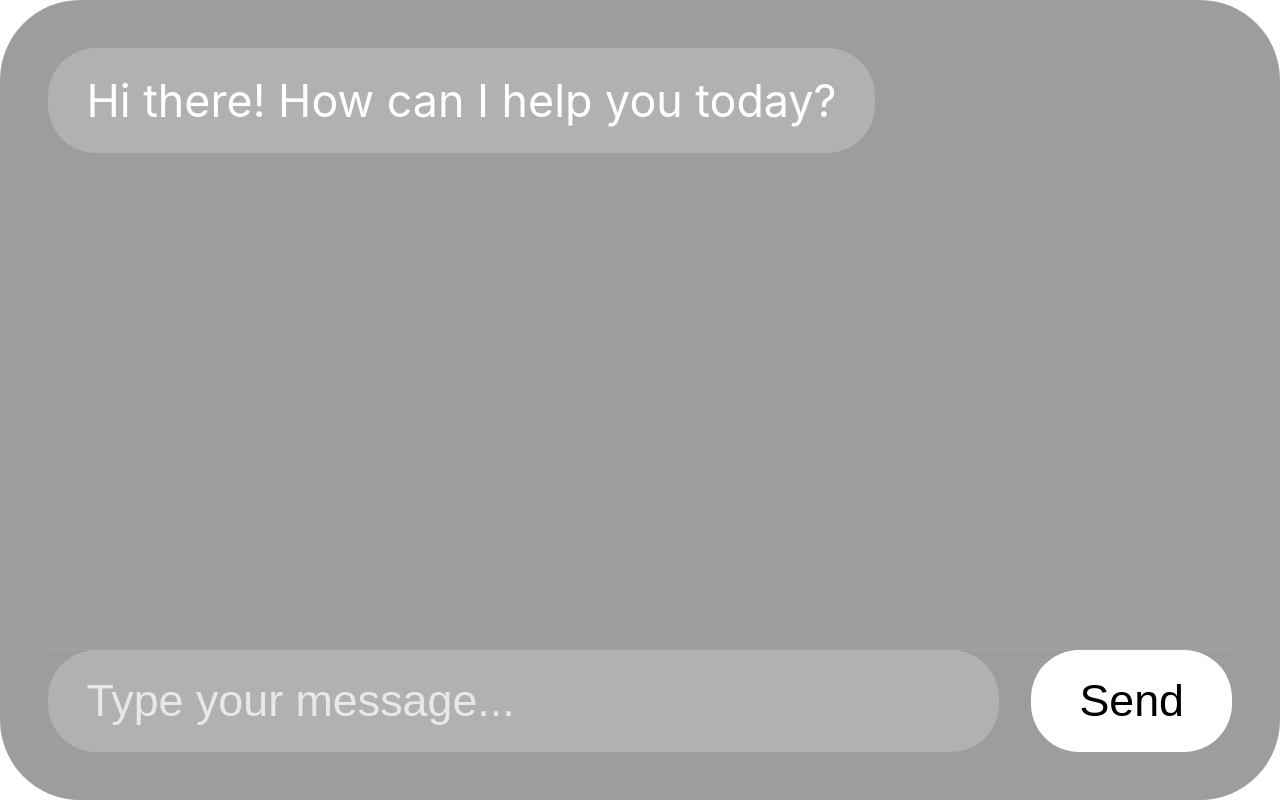
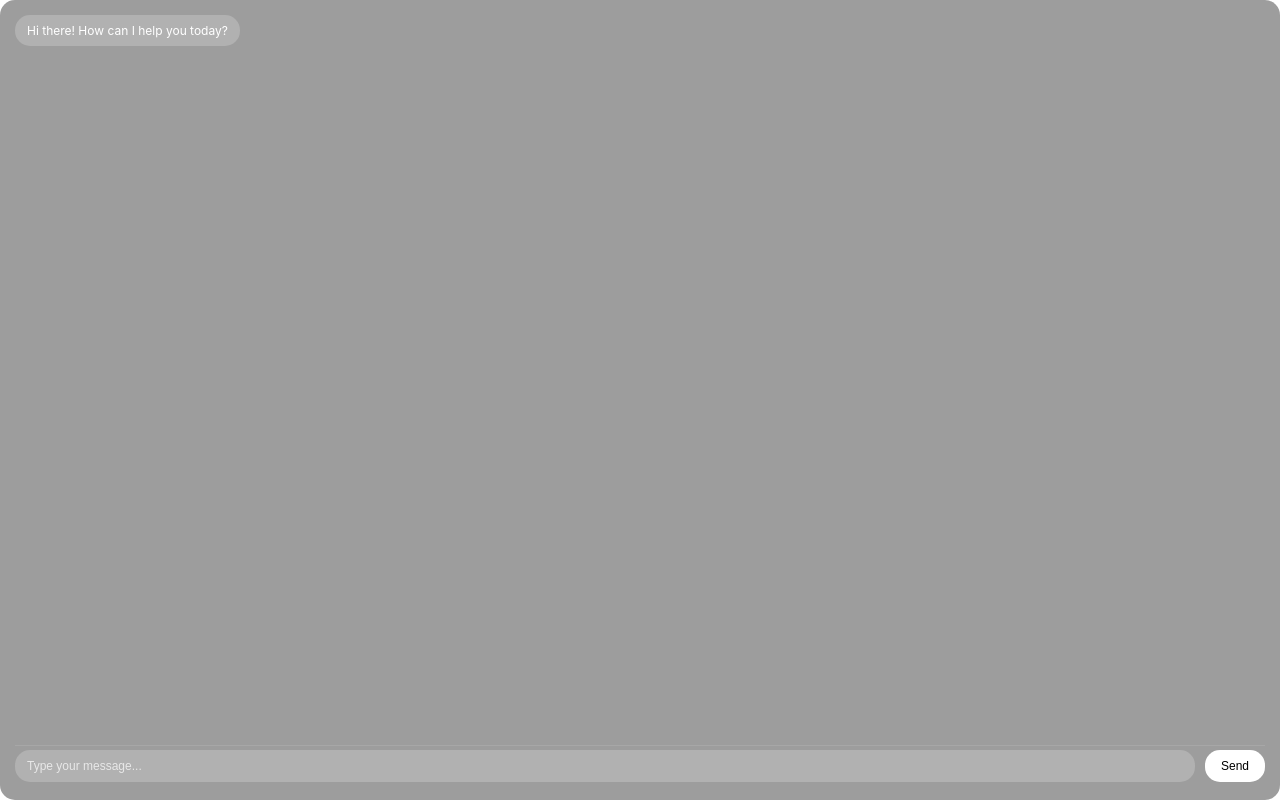
Before and after one commit to jennnniferkuang/picassa, an Electron app: page UI/index.html in a window 1280 px wide. Drawn offline with Linux system fonts and the light colour scheme.

Commit message:
Changed UI minimum size and debugged

```diff
--- a/UI/index.html
+++ b/UI/index.html
@@ -2,7 +2,7 @@
 <html>
   <head>
     <meta charset="UTF-8" />
-    <title>Picasso App</title>
+    <title>Picasso AI</title>
     <link rel="stylesheet" href="styles.css" />
   </head>
   <body>
--- a/UI/styles.css
+++ b/UI/styles.css
@@ -21,12 +21,12 @@ body {
 #chat-container {
   -webkit-app-region: drag;
   background-color: rgba(60, 60, 60, 0.5);
-  border-radius: 10vmin;
+  border-radius: 15px;
   height: 100vh;
   display: flex;
   flex-direction: column;
   overflow: hidden;
-  padding: 6vmin;
+  padding: 15px;
 }
 
 #messages {
@@ -36,15 +36,16 @@ body {
   padding: 0;
   display: flex;
   flex-direction: column;
-  gap: 3.2vmin;
-  margin-bottom: 4vmin;
+  gap: 8px;
+  margin-bottom: 10px;
 }
 
 .message {
-  padding: 3.2vmin 4.8vmin;
-  border-radius: 6vmin;
+  padding: 8px 12px;
+  border-radius: 15px;
   max-width: 80%;
   word-wrap: break-word;
+  font-size: 12px;
 }
 
 .message.bot {
@@ -64,16 +65,19 @@ body {
   padding: 0;
   align-items: center;
   border-top: 1px solid rgba(255, 255, 255, 0.1);
+  height: 40px;
 }
 
 #message-input {
   flex-grow: 1;
   background-color: rgba(255, 255, 255, 0.2);
   border: none;
-  border-radius: 6vmin;
-  padding: 3.2vmin 4.8vmin;
+  border-radius: 15px;
+  padding: 8px 12px;
   color: white;
   outline: none;
+  font-size: 12px;
+  height: 32px;
 }
 
 #message-input::placeholder {
@@ -84,18 +88,15 @@ body {
   background-color: white;
   border: none;
   color: black;
-  border-radius: 6vmin;
-  padding: 3.2vmin 6vmin;
-  margin-left: 4vmin;
+  border-radius: 15px;
+  padding: 8px 16px;
+  margin-left: 10px;
   cursor: pointer;
+  font-size: 12px;
+  height: 32px;
+  min-width: 50px;
 }
 
 #send-button:hover {
   background-color: #dddddd;
 }
-
-.message,
-#message-input,
-#send-button {
-  font-size: 5.6vmin;
-}
```
Also changed, not shown: UI/main.js (+26 -9 lines), 1 other file.
